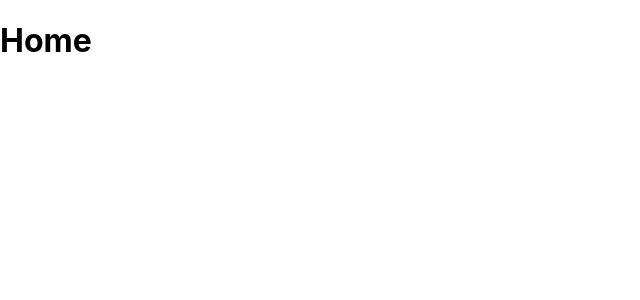
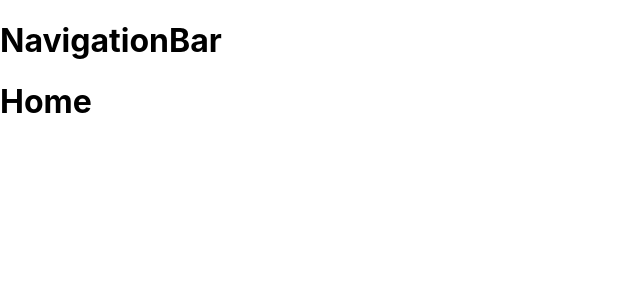
Before and after one commit to rice-apps/RiceVentures, a React (Create React App) app: page / in a window 1280 px wide. Shown: the top 300 px of the page, without its empty margins (0-640 px from the left). Built offline with nearby package versions, Linux system fonts and the light colour scheme.

Commit message:
Added navigation bar and routing

```diff
--- a/src/App.js
+++ b/src/App.js
@@ -1,24 +1,13 @@
-import logo from './logo.svg';
-import './App.css';
+import React from "react";
+import NavigationBar from './components/NavigationBar';
+import Routes from './Routes';
 
 function App() {
   return (
-    <div className="App">
-      <header className="App-header">
-        <img src={logo} className="App-logo" alt="logo" />
-        <p>
-          Edit <code>src/App.js</code> and save to reload.
-        </p>
-        <a
-          className="App-link"
-          href="https://reactjs.org"
-          target="_blank"
-          rel="noopener noreferrer"
-        >
-          Learn React
-        </a>
-      </header>
-    </div>
+    <React.Fragment>
+      <NavigationBar />
+      <Routes />
+    </React.Fragment>
   );
 }
 
--- /dev/null
+++ b/src/components/NavigationBar.js
@@ -0,0 +1,9 @@
+import React from "react";
+
+const NavigationBar = () => {
+    return (
+        <h1>NavigationBar</h1>
+    )
+}
+
+export default NavigationBar;
--- a/src/index.js
+++ b/src/index.js
@@ -1,14 +1,14 @@
 import React from "react";
 import ReactDOM from "react-dom";
 import { BrowserRouter } from "react-router-dom";
+import App from "./App";
 import "./index.css";
 import reportWebVitals from "./reportWebVitals";
-import Routes from "./Routes";
 
 ReactDOM.render(
 	<React.StrictMode>
 		<BrowserRouter>
-			<Routes />
+			<App />
 		</BrowserRouter>
 	</React.StrictMode>,
 	document.getElementById("root")
```
